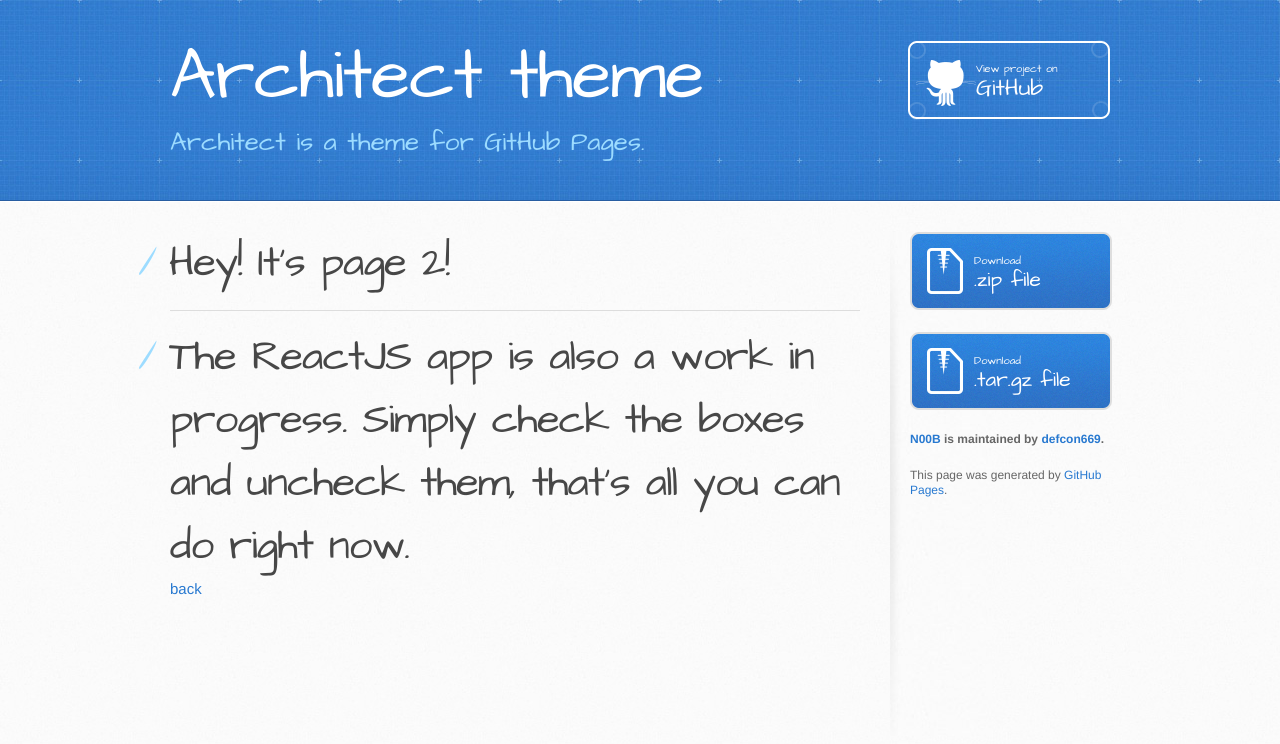
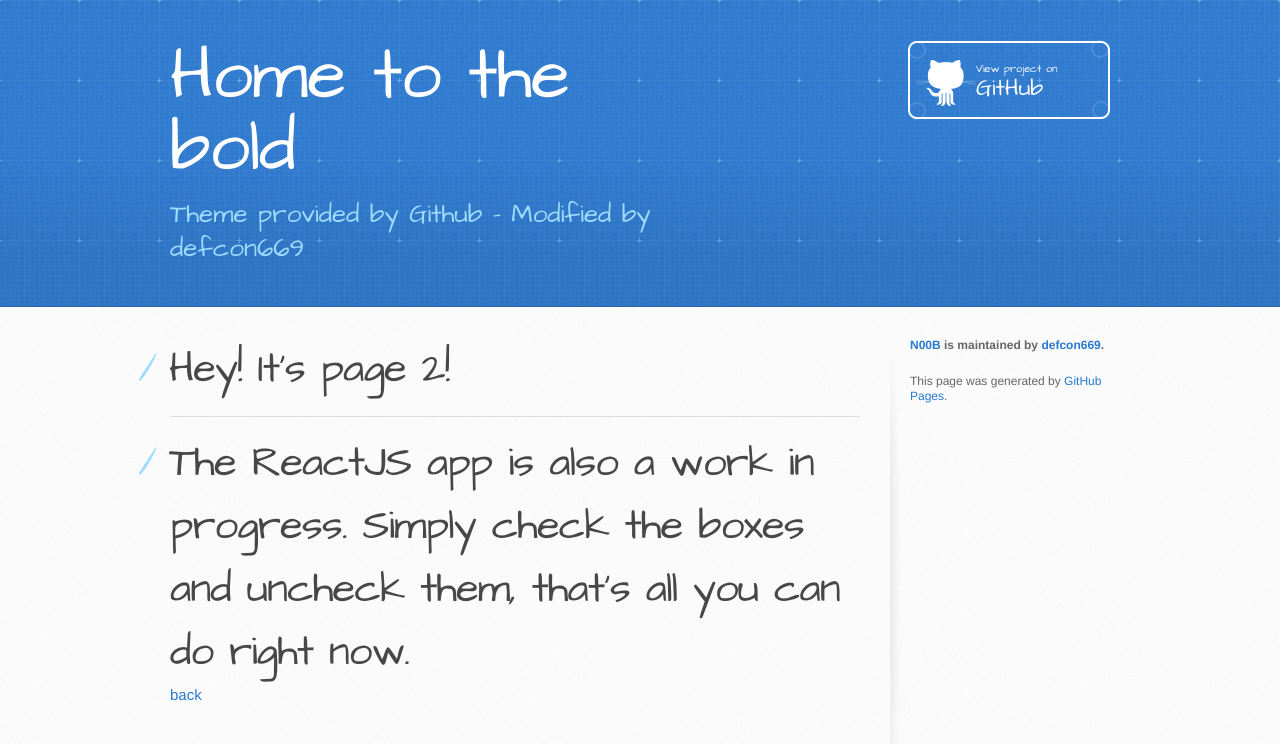
Before and after one commit to defcon669/N00B, a Jekyll site: the page built from another-page.md, in a window 1280 px wide. Shown: the top 744 px of the page. Built offline with Jekyll 4.4.1, drawn with Linux system fonts in a browser that asks for light colours; our own code applies the rules of GitHub Pages for plain Markdown files.

Commit message:
Update _config.yml

```diff
--- a/_config.yml
+++ b/_config.yml
@@ -1,5 +1,5 @@
-title: Architect theme
-description: Architect is a theme for GitHub Pages.
-show_downloads: true
+title: Home to the bold
+description: Theme provided by Github - Modified by defcon669
+show_downloads: false
 google_analytics:
 theme: jekyll-theme-architect
```
